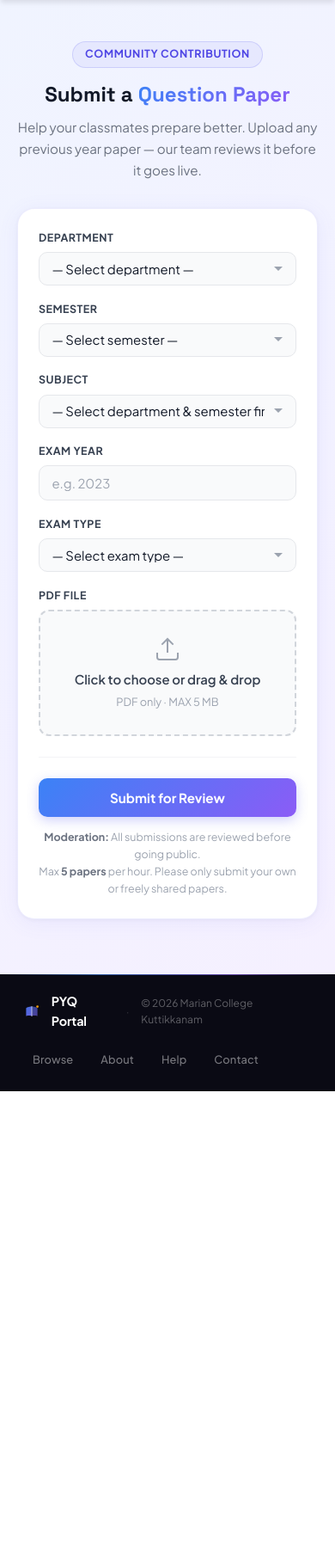
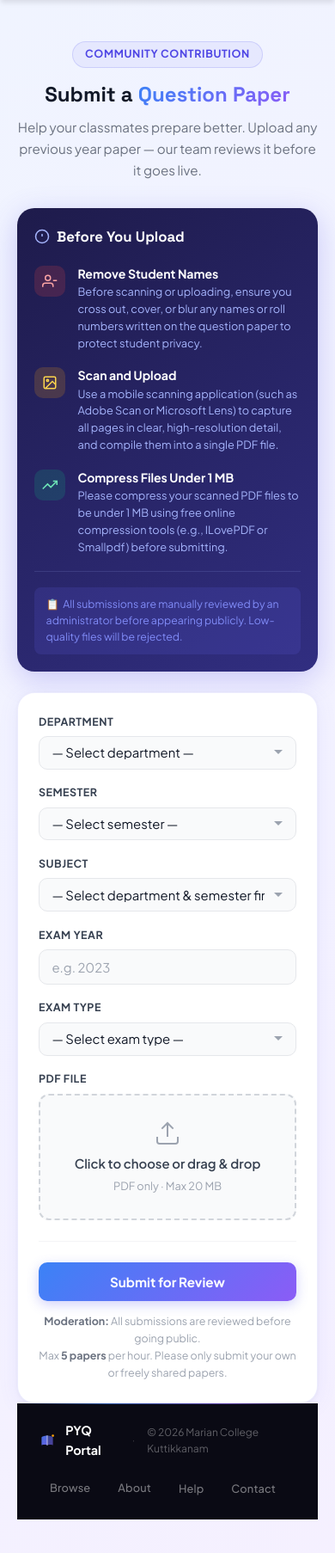
Before and after one commit to muhd-sinan-m/pyq-portal, a Flask app: page /user-upload in a window 390 px wide. Shown: the part 62-1868 px from the top of the page at 86% size. Before the commit the page ends 1331 px from the top, so only its background shows below. Run offline with Flask 3, Linux system fonts and the light colour scheme; data that the repository does not hold is empty; some libraries are stand-ins or nearby versions.

Commit message:
feat: restructure user upload page into two columns with guidelines card on the right, displaying first on mobile view

```diff
--- a/templates/user_upload.html
+++ b/templates/user_upload.html
@@ -88,15 +89,107 @@
             color: #b91c1c;
         }
 
-        /* ── CARD ── */
+        /* ── TWO-COLUMN WRAPPER ── */
+        .up-two-col {
+            width: 100%;
+            max-width: 900px;
+            display: grid;
+            grid-template-columns: 1fr 340px;
+            gap: 1.5rem;
+            align-items: start;
+        }
+
+        /* ── FORM CARD (left) ── */
         .up-card {
             background: #fff;
             border: 1px solid rgba(99,102,241,.12);
             border-radius: 20px;
             padding: 2.25rem;
             width: 100%;
-            max-width: 560px;
             box-shadow: 0 4px 24px rgba(99,102,241,.08), 0 1px 4px rgba(0,0,0,.04);
+        }
+
+        /* ── GUIDELINES CARD (right) ── */
+        .up-guide-card {
+            background: linear-gradient(145deg, #1e1b4b 0%, #312e81 100%);
+            border-radius: 20px;
+            padding: 1.75rem 1.5rem;
+            color: #e0e7ff;
+            box-shadow: 0 8px 32px rgba(79,70,229,.25);
+            position: sticky;
+            top: 1.5rem;
+        }
+
+        .up-guide-title {
+            font-family: 'Space Grotesk', sans-serif;
+            font-size: 1.05rem;
+            font-weight: 700;
+            color: #fff;
+            margin-bottom: 1.25rem;
+            display: flex;
+            align-items: center;
+            gap: .5rem;
+        }
+
+        .up-guide-title svg { color: #a5b4fc; flex-shrink: 0; }
+
+        .up-guide-list {
+            display: flex;
+            flex-direction: column;
+            gap: 1.1rem;
+        }
+
+        .up-guide-item {
+            display: flex;
+            align-items: flex-start;
+            gap: .9rem;
+        }
+
+        .up-guide-icon {
+            flex-shrink: 0;
+            width: 36px;
+            height: 36px;
+            border-radius: 10px;
+            display: flex;
+            align-items: center;
+            justify-content: center;
+        }
+
+        .up-guide-icon.red    { background: rgba(239,68,68,.18); color: #fca5a5; }
+        .up-guide-icon.amber  { background: rgba(245,158,11,.18); color: #fcd34d; }
+        .up-guide-icon.green  { background: rgba(16,185,129,.18); color: #6ee7b7; }
+
+        .up-guide-text { flex: 1; }
+
+        .up-guide-text strong {
+            display: block;
+            font-size: .88rem;
+            font-weight: 700;
+            color: #fff;
+            margin-bottom: .2rem;
+            line-height: 1.3;
+        }
+
+        .up-guide-text p {
+            font-size: .8rem;
+            color: #a5b4fc;
+            line-height: 1.55;
+            margin: 0;
+        }
+
+        .up-guide-divider {
+            border: none;
+            border-top: 1px solid rgba(165,180,252,.15);
+            margin: 1.1rem 0;
+        }
+
+        .up-guide-note {
+            font-size: .77rem;
+            color: #818cf8;
+            line-height: 1.55;
+            background: rgba(99,102,241,.15);
+            border-radius: 8px;
+            padding: .65rem .85rem;
         }
 
         /* ── FORM ── */
@@ -312,69 +349,43 @@
             font-size: 1.9rem;
             margin-bottom: 1.25rem;
         }
-
-        .up-success-card h2 {
-            font-family: 'Space Grotesk', sans-serif;
-            font-size: 1.4rem;
-            font-weight: 700;
-            color: #111827;
-            margin-bottom: .6rem;
-        }
-
-        .up-success-card p {
-            color: #6b7280;
-            font-size: .93rem;
-            line-height: 1.65;
-            max-width: 380px;
-            margin: 0 auto 1.75rem;
-        }
-
-        .up-action-row {
-            display: flex;
-            justify-content: center;
-            flex-wrap: wrap;
-            gap: .75rem;
-        }
+        .up-success-card h2 { font-family:'Space Grotesk',sans-serif; font-size:1.4rem; font-weight:700; color:#111827; margin-bottom:.6rem; }
+        .up-success-card p  { color:#6b7280; font-size:.93rem; line-height:1.65; max-width:380px; margin:0 auto 1.75rem; }
+        .up-action-row { display:flex; justify-content:center; flex-wrap:wrap; gap:.75rem; }
 
         .up-btn-outline {
-            display: inline-flex;
-            align-items: center;
-            gap: .4rem;
-            padding: .6rem 1.3rem;
-            border: 1.5px solid #e5e7eb;
-            border-radius: 10px;
-            color: #374151;
-            text-decoration: none;
-            font-size: .875rem;
-            font-weight: 600;
-            font-family: 'Plus Jakarta Sans', sans-serif;
-            transition: border-color .2s, background .2s;
+            display: inline-flex; align-items: center; gap: .4rem;
+            padding: .6rem 1.3rem; border: 1.5px solid #e5e7eb; border-radius: 10px;
+            color: #374151; text-decoration: none; font-size: .875rem; font-weight: 600;
+            font-family: 'Plus Jakarta Sans', sans-serif; transition: border-color .2s, background .2s;
         }
-
-        .up-btn-outline:hover { border-color: #6366f1; background: rgba(99,102,241,.04); color: #4f46e5; }
+        .up-btn-outline:hover { border-color:#6366f1; background:rgba(99,102,241,.04); color:#4f46e5; }
 
         .up-btn-filled {
-            display: inline-flex;
-            align-items: center;
-            gap: .4rem;
-            padding: .6rem 1.3rem;
-            background: linear-gradient(135deg, #3b82f6 0%, #8b5cf6 100%);
-            border-radius: 10px;
-            color: #fff;
-            text-decoration: none;
-            font-size: .875rem;
-            font-weight: 700;
-            font-family: 'Plus Jakarta Sans', sans-serif;
-            transition: transform .15s, box-shadow .15s;
-            box-shadow: 0 4px 14px rgba(99,102,241,.25);
+            display: inline-flex; align-items: center; gap: .4rem;
+            padding: .6rem 1.3rem; background: linear-gradient(135deg,#3b82f6 0%,#8b5cf6 100%);
+            border-radius: 10px; color: #fff; text-decoration: none; font-size: .875rem;
+            font-weight: 700; font-family: 'Plus Jakarta Sans', sans-serif;
+            transition: transform .15s, box-shadow .15s; box-shadow: 0 4px 14px rgba(99,102,241,.25);
         }
+        .up-btn-filled:hover { transform:translateY(-2px); box-shadow:0 6px 20px rgba(99,102,241,.35); }
 
-        .up-btn-filled:hover { transform: translateY(-2px); box-shadow: 0 6px 20px rgba(99,102,241,.35); }
+        /* ── RESPONSIVE ── */
+        /* Tablet: stack guides below form */
+        @media (max-width: 840px) {
+            .up-two-col {
+                grid-template-columns: 1fr;
+            }
+            /* On mobile: guides FIRST (order trick) */
+            .up-guide-card  { order: -1; position: static; }
+            .up-card        { order:  1; }
+        }
 
         @media (max-width: 540px) {
             .up-grid { grid-template-columns: 1fr; }
             .up-group.full { grid-column: 1; }
             .up-card { padding: 1.5rem; }
+            .up-guide-card { padding: 1.25rem; }
             .up-page-header h1 { font-size: 1.5rem; }
         }
     </style>
@@ -513,12 +522,16 @@
         {% else %}
 
         {% if error %}
-        <div class="up-alert up-alert-error">
+        <div class="up-alert up-alert-error" style="margin: 0 auto 1.25rem;">
             <svg viewBox="0 0 24 24" fill="none" stroke="currentColor" stroke-width="2"><circle cx="12" cy="12" r="10"/><line x1="12" y1="8" x2="12" y2="12"/><line x1="12" y1="16" x2="12.01" y2="16"/></svg>
             <div>{{ error }}</div>
         </div>
         {% endif %}
 
+        <!-- ── TWO-COLUMN LAYOUT ── -->
+        <div class="up-two-col">
+
+            <!-- LEFT: Upload Form -->
             <div class="up-card">
                 <form method="POST" enctype="multipart/form-data" id="uploadForm" novalidate>
 
@@ -600,7 +605,7 @@
                                 <input type="file" name="file" id="fileInput" accept=".pdf,application/pdf" required />
                                 <svg class="up-dz-icon" width="32" height="32" viewBox="0 0 24 24" fill="none" stroke="currentColor" stroke-width="1.5" id="dzIcon"><path d="M21 15v4a2 2 0 0 1-2 2H5a2 2 0 0 1-2-2v-4"/><polyline points="17,8 12,3 7,8"/><line x1="12" y1="3" x2="12" y2="15"/></svg>
                                 <div class="up-dz-title" id="dzTitle">Click to choose or drag &amp; drop</div>
-                            <div class="up-dz-hint" id="dzHint">PDF only · MAX 5 MB</div>
+                                <div class="up-dz-hint" id="dzHint">PDF only · Max 20 MB</div>
                                 <div class="up-dz-file" id="dzFilename">
                                     <svg width="13" height="13" viewBox="0 0 24 24" fill="none" stroke="currentColor" stroke-width="2"><path d="M14 2H6a2 2 0 0 0-2 2v16a2 2 0 0 0 2 2h12a2 2 0 0 0 2-2V8z"/><polyline points="14,2 14,8 20,8"/></svg>
                                     <span id="dzFilenameText"></span>
@@ -620,14 +624,66 @@
                     </button>
 
                     <p class="up-notice">
-                    <strong>Moderation:</strong> All submissions are reviewed before going public. <br>
-                    Max  <strong>5 papers</strong> per hour. Please only submit your own or freely shared papers.
+                        <strong>Moderation:</strong> All submissions are reviewed before going public.<br>
+                        Max <strong>5 papers</strong> per hour. Please only submit your own or freely shared papers.
                     </p>
                 </form>
             </div>
+
+            <!-- RIGHT: Upload Guidelines -->
+            <aside class="up-guide-card">
+                <div class="up-guide-title">
+                    <svg width="18" height="18" viewBox="0 0 24 24" fill="none" stroke="currentColor" stroke-width="2"><circle cx="12" cy="12" r="10"/><line x1="12" y1="8" x2="12" y2="12"/><line x1="12" y1="16" x2="12.01" y2="16"/></svg>
+                    Before You Upload
+                </div>
+
+                <div class="up-guide-list">
+
+                    <!-- Guideline 1 -->
+                    <div class="up-guide-item">
+                        <div class="up-guide-icon red">
+                            <svg width="18" height="18" viewBox="0 0 24 24" fill="none" stroke="currentColor" stroke-width="2"><path d="M17 21v-2a4 4 0 0 0-4-4H5a4 4 0 0 0-4 4v2"/><circle cx="9" cy="7" r="4"/><line x1="23" y1="11" x2="17" y2="11"/></svg>
+                        </div>
+                        <div class="up-guide-text">
+                            <strong>Remove Student Names</strong>
+                            <p>Before scanning or uploading, ensure you cross out, cover, or blur any names or roll numbers written on the question paper to protect student privacy.</p>
+                        </div>
+                    </div>
+
+                    <!-- Guideline 2 -->
+                    <div class="up-guide-item">
+                        <div class="up-guide-icon amber">
+                            <svg width="18" height="18" viewBox="0 0 24 24" fill="none" stroke="currentColor" stroke-width="2"><rect x="3" y="3" width="18" height="18" rx="2"/><circle cx="8.5" cy="8.5" r="1.5"/><polyline points="21,15 16,10 5,21"/></svg>
+                        </div>
+                        <div class="up-guide-text">
+                            <strong>Scan and Upload</strong>
+                            <p>Use a mobile scanning application (such as Adobe Scan or Microsoft Lens) to capture all pages in clear, high-resolution detail, and compile them into a single PDF file.</p>
+                        </div>
+                    </div>
+
+                    <!-- Guideline 3 -->
+                    <div class="up-guide-item">
+                        <div class="up-guide-icon green">
+                            <svg width="18" height="18" viewBox="0 0 24 24" fill="none" stroke="currentColor" stroke-width="2"><polyline points="23,6 13.5,15.5 8.5,10.5 1,18"/><polyline points="17,6 23,6 23,12"/></svg>
+                        </div>
+                        <div class="up-guide-text">
+                            <strong>Compress Files Under 1 MB</strong>
+                            <p>Please compress your scanned PDF files to be under 1 MB using free online compression tools (e.g., ILovePDF or Smallpdf) before submitting.</p>
+                        </div>
+                    </div>
+
+                </div>
+
+                <hr class="up-guide-divider">
+
+                <p class="up-guide-note">
+                    📋 &nbsp;All submissions are manually reviewed by an administrator before appearing publicly. Low-quality files will be rejected.
+                </p>
+            </aside>
+
+        </div><!-- /.up-two-col -->
         {% endif %}
 
-    </div>
 
     <!-- ==================== FOOTER (same as index.html) ==================== -->
     <footer class="mini-footer">
```
Also changed, not shown: other parts of templates/user_upload.html (+17 -83 lines). Lines whose indentation alone changed are shown as unchanged.
